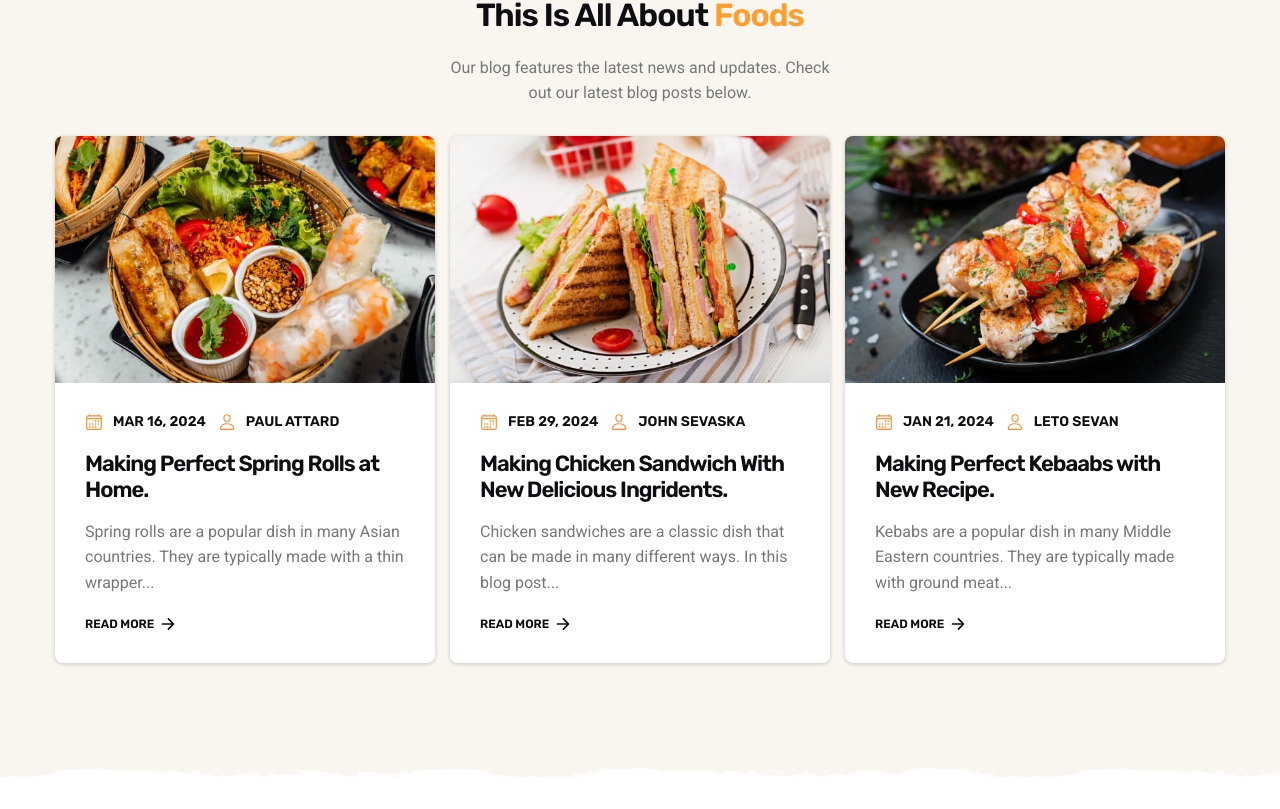
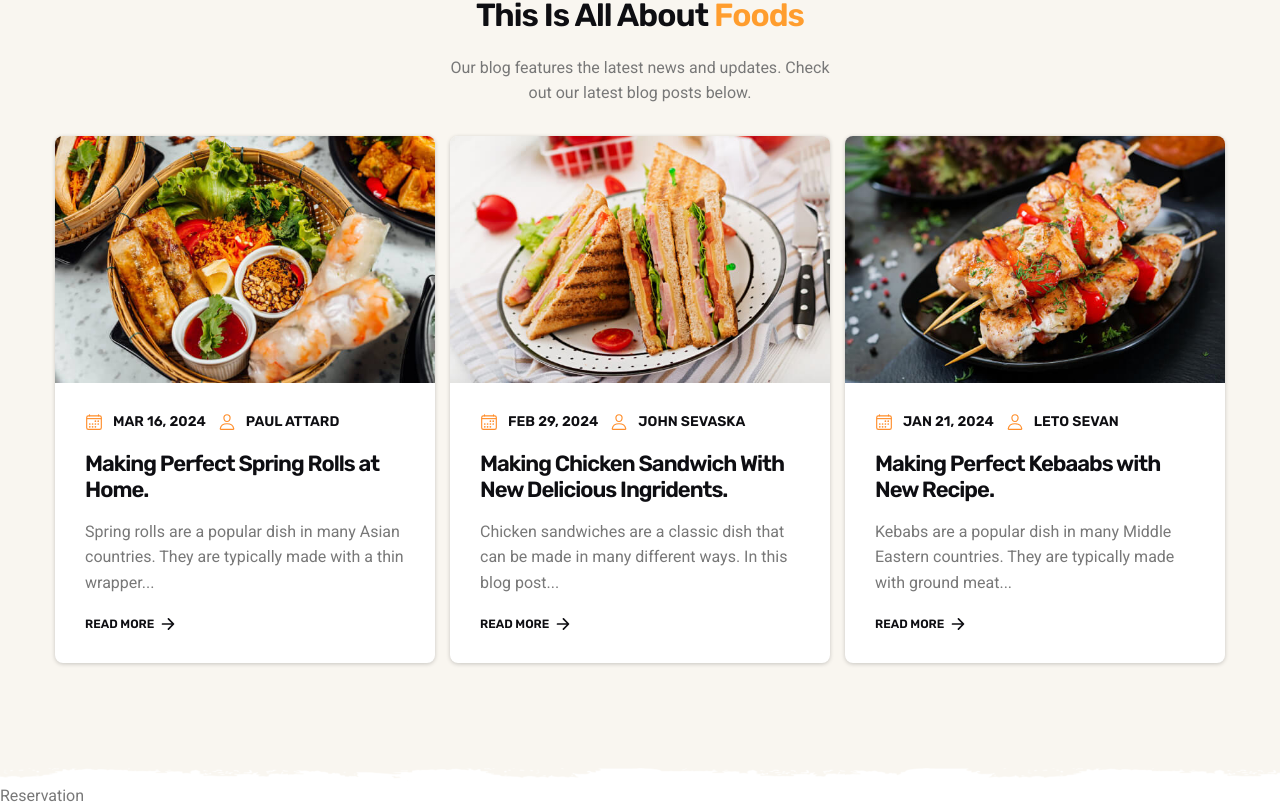
Before and after one commit to sorenblank/burgir-nextjs, a Next.js app: page / in a window 1280 px wide. Shown: the part 6625-7434 px from the top of the page. Before the commit the page ends 7408 px from the top, so only its background shows below. Built offline with nearby package versions, Linux system fonts and the light colour scheme.

Commit message:
Add Reservation component to Home page

```diff
--- a/app/page.jsx
+++ b/app/page.jsx
@@ -10,6 +10,7 @@ import Delivery from "@/app/pages/Delivery";
 import Reviews from "@/app/pages/Reviews";
 import Banner from "@/app/pages/Banner";
 import Blog from "@/app/pages/Blog";
+import Reservation from "@/app/pages/Reservation";
 
 export default function Home() {
   return (
@@ -25,6 +26,7 @@ export default function Home() {
       <Reviews />
       <Banner />
       <Blog />
+      <Reservation />
     </div>
     </>
   );
```
